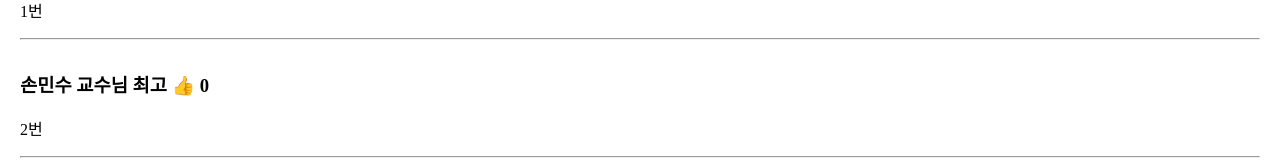
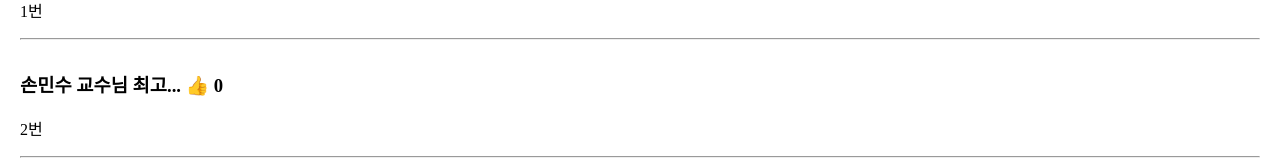
Before and after one commit to oneriver2671/First-React.js-Blog, a React (Create React App) app: page / in a window 1280 px wide. Shown: the part 760-920 px from the top of the page. Built offline with nearby package versions, Linux system fonts and the light colour scheme.

Commit message:
Fix: 반복문에서 독립된 좋아요 문제 해결

```diff
--- a/src/App.js
+++ b/src/App.js
@@ -5,20 +5,7 @@ import './App.css';
 function App() {
 
   let posts = ['우리집에 왜 왔니', '손민수 교수님 최고...', '스벨트도 해보고 싶다', '조성진도 좋고 임윤찬도 좋다'];
-
-  // 이거 못써먹나? 객체 배열의 form을 이렇게 강제하고 싶은데.
-  let postObj = {
-    title: String,
-    likeNum: Number
-  };
-
-  // 좋아요 상태관리를 위한 객체배열 시도
-  let postArr = [];
-  postArr.push({title: '우리집에 왜 왔니', likeNum: 0});
-  postArr.push({title: '손민수 교수님 최고', likeNum: 0});
-  postArr.push({title: '스벨트도 해보고 싶다', likeNum: 0});
-  postArr.push({title: '백엔드? 프론트엔드? 고민됨', likeNum: 0});
-
+  let _likeNums = [0, 0, 0, 0];
 
   // ES6 destructuring 문법을 사용한 state 저장
   let [글제목1, 글제목변경] = useState('임윤찬이 최고의 연주자인 이유');   // [a,b]: b에 state 데이터를 변경할 수 있는 함수가 들어감
@@ -31,7 +18,7 @@ function App() {
   let [modal, setModal] = useState(false);
 
   // 좋아요 상태관리
-  let [likePosts, setLikePosts] = useState(postArr);
+  let [likeNums, setLikeNums] = useState(_likeNums);
 
   function 제목바꾸기() {
   }
@@ -108,12 +95,16 @@ function App() {
       </div>
 
       {
-        // React에서 반복문 (Vue에선 v-for)
-        likePosts.map(function(likePost, index) {
+        // React에서 반복문
+        titles.map(function(title, i) {
           return (
-            <div className='list' key={index}>
-              <h3> { likePost.title } <span onClick={ ()=>{ setLikePosts(likePost.likeNum+1) } }>👍</span> { likePost.likeNum } </h3>
-              <p>{ index+1 }번</p>
+            <div className='list' key={i}>
+              <h3> { title } <span onClick={ ()=>{
+                let newLikeNums = [...likeNums];
+                newLikeNums[i] = newLikeNums[i] + 1;
+                setLikeNums(newLikeNums);
+                } }>👍</span> { likeNums[i] } </h3>
+              <p>{ i+1 }번</p>
               <hr/>
             </div>
           )
```
